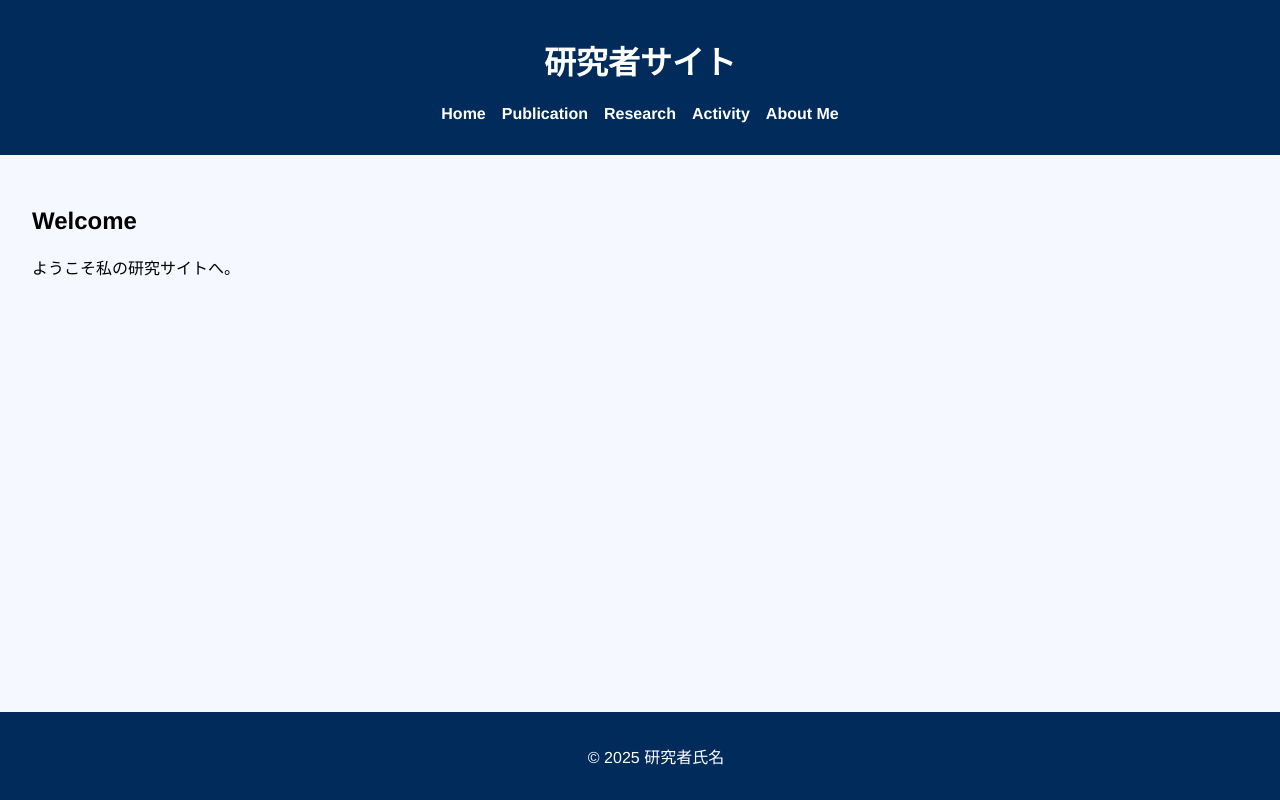
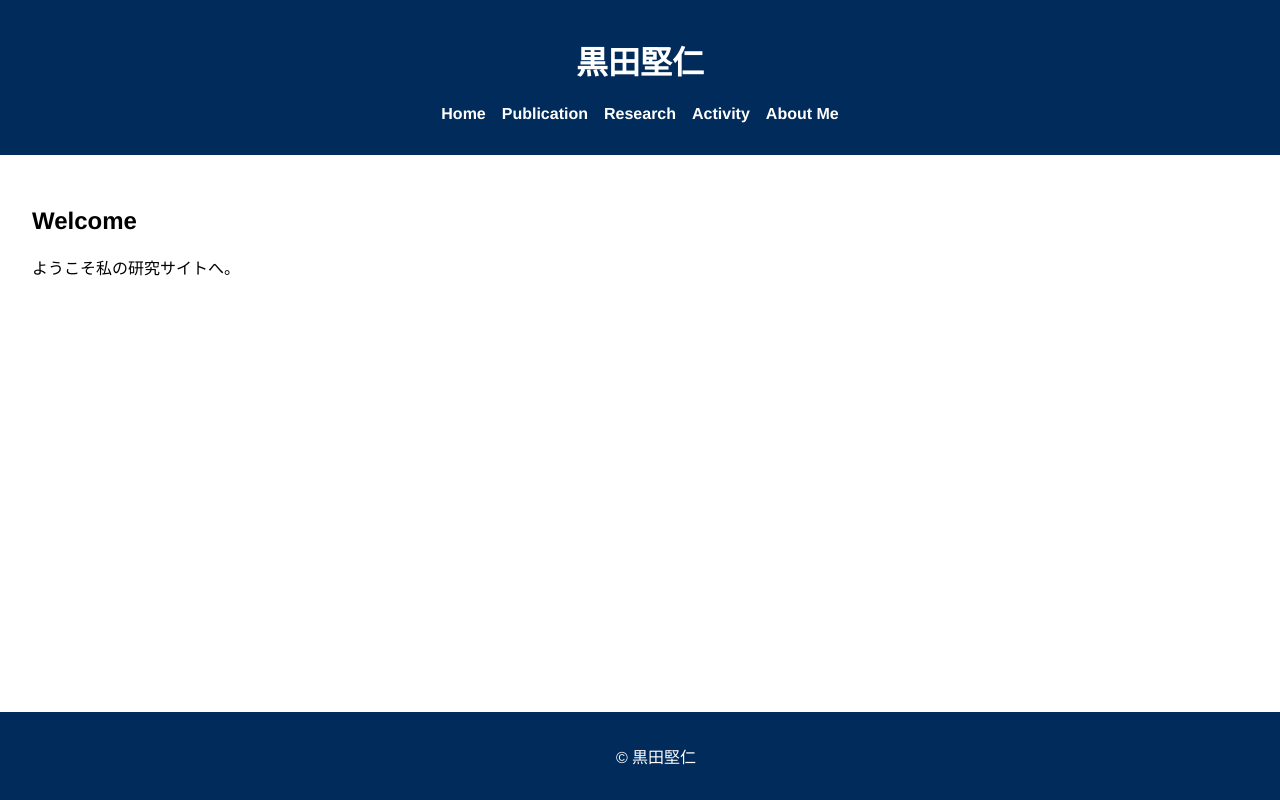
Before and after one commit to KentoKuroda/my_website, a plain HTML site: page index.html in a window 1280 px wide. Drawn offline with Linux system fonts and the light colour scheme.

Commit message:
change website name from 研究者サイト to 黒田堅仁 and color

```diff
--- a/index.html
+++ b/index.html
@@ -3,12 +3,12 @@
 <head>
   <meta charset="UTF-8">
   <meta name="viewport" content="width=device-width, initial-scale=1">
-  <title>研究者サイト</title>
+  <title>黒田堅仁</title>
   <link rel="stylesheet" href="style.css">
 </head>
 <body>
   <header>
-    <h1>研究者サイト</h1>
+    <h1>黒田堅仁</h1>
     <nav>
       <ul>
         <li><a href="#" onclick="showPage('home')">Home</a></li>
@@ -51,7 +51,7 @@
   </main>
 
   <footer>
-    <p>&copy; 2025 研究者氏名</p>
+    <p>&copy; 黒田堅仁</p>
   </footer>
 
   <script src="script.js"></script>
--- a/style.css
+++ b/style.css
@@ -2,7 +2,7 @@
 :root {
     --main-color: #002B5B;
     --text-color: #FFFFFF;
-    --bg-color: #F5F9FF;
+    --bg-color: #ffffff;
     --accent-color: #005F9E;
   }
 
```
